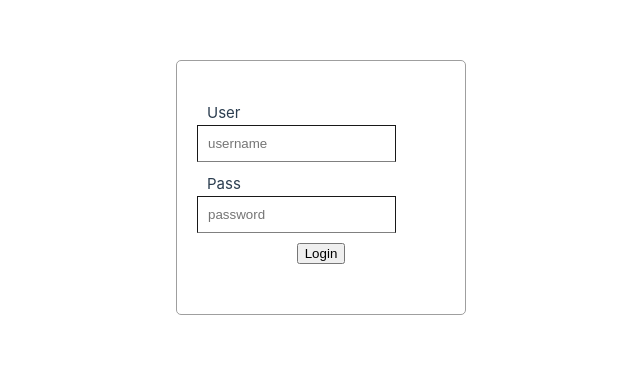
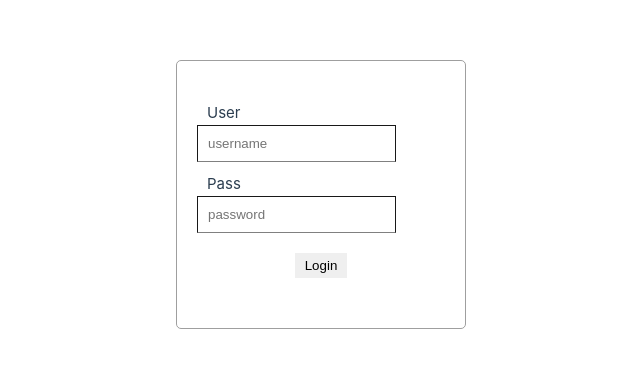
Before and after one commit to AUT-Daralfonoon/admin-panel, a Vue app: page /login in a window 1280 px wide. Shown: the part 190-558 px from the top of the page, without its empty margins (319-959 px from the left). Built offline with nearby package versions, Linux system fonts and the light colour scheme.

Commit message:
add: login field

```diff
--- a/src/views/LoginView/components/InputField.vue
+++ b/src/views/LoginView/components/InputField.vue
@@ -37,6 +37,11 @@ export default {
       value: ""
     }
   },
+  methods: {
+    getValue() {
+      return this.value
+    }
+  }
 }
 </script>
 
@@ -52,6 +57,7 @@ export default {
   padding: 10px;
   border: 1px solid #181818;
   border-bottom: 1px solid gray;
+  color: #ffffff;
 }
 
 .i-input:hover {
--- a/src/views/LoginView/index.vue
+++ b/src/views/LoginView/index.vue
@@ -1,8 +1,20 @@
 <template>
   <div class="login-container">
-    <InputField class="login-items" placeholder="username" label="User" input-type="text" />
-    <InputField class="login-items" placeholder="password" label="Pass" input-type="password" />
-    <button class="login-items">
+    <InputField
+        ref="username"
+        class="login-items"
+        placeholder="username"
+        label="User"
+        input-type="text"
+    />
+    <InputField
+        ref="password"
+        class="login-items"
+        placeholder="password"
+        label="Pass"
+        input-type="password"
+    />
+    <button v-on:click="login" class="login-items login-btn">
       Login
     </button>
   </div>
@@ -12,7 +24,15 @@
 import InputField from "./components/InputField.vue";
 export default {
   name: "index",
-  components: { InputField }
+  components: { InputField },
+  methods: {
+    login() {
+      const u = this.$refs["username"].getValue()
+      const p = this.$refs["password"].getValue()
+
+      console.log(u, p)
+    }
+  }
 }
 </script>
 
@@ -34,4 +54,16 @@ export default {
 .login-items {
   margin-bottom: 10px;
 }
+
+.login-btn {
+  padding: 5px 10px;
+  margin-top: 10px;
+  outline: none;
+  border: 0 solid black;
+}
+
+.login-btn:hover {
+  background: #343434;
+  color: #ffffff;
+}
 </style>
```
